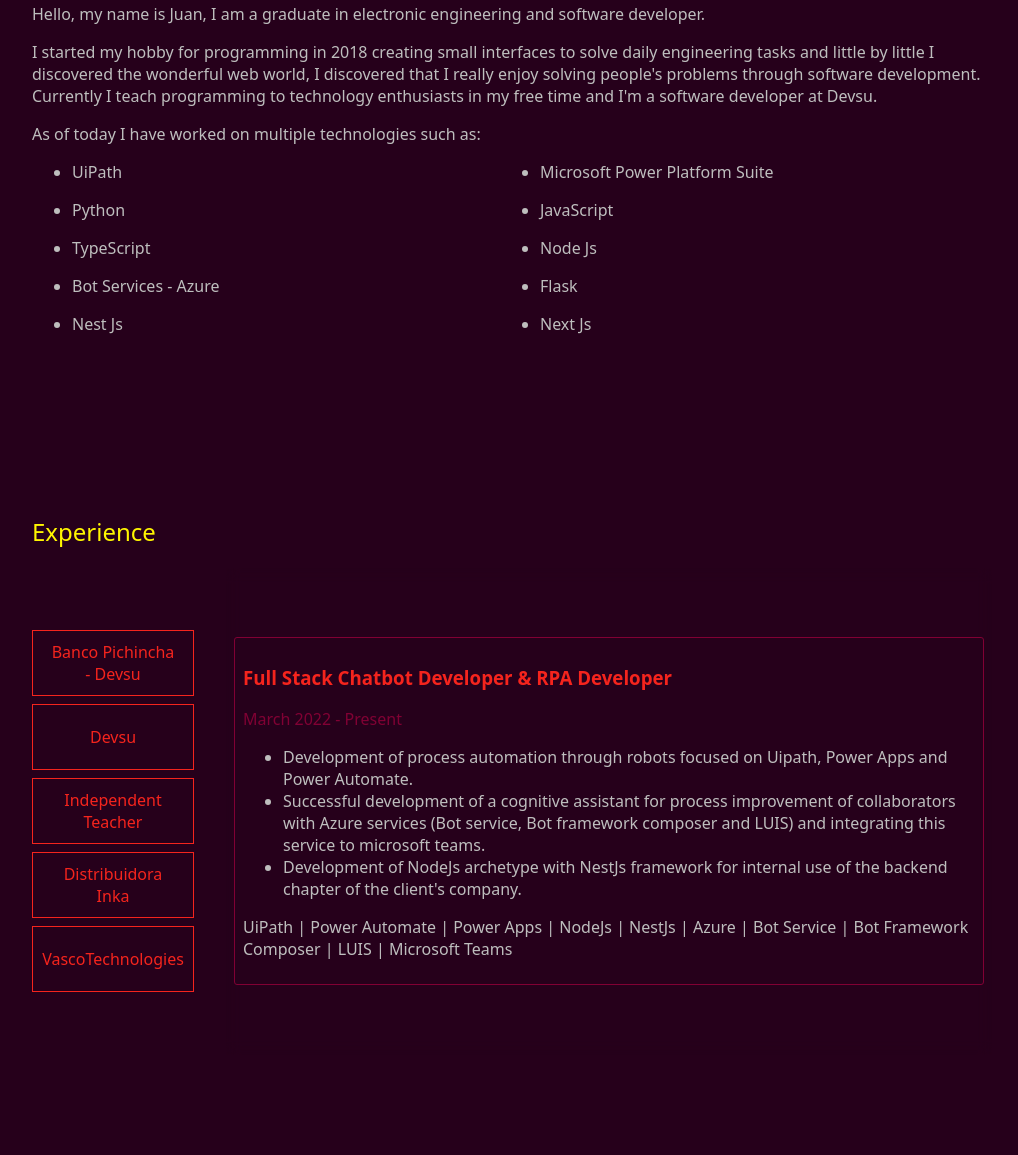
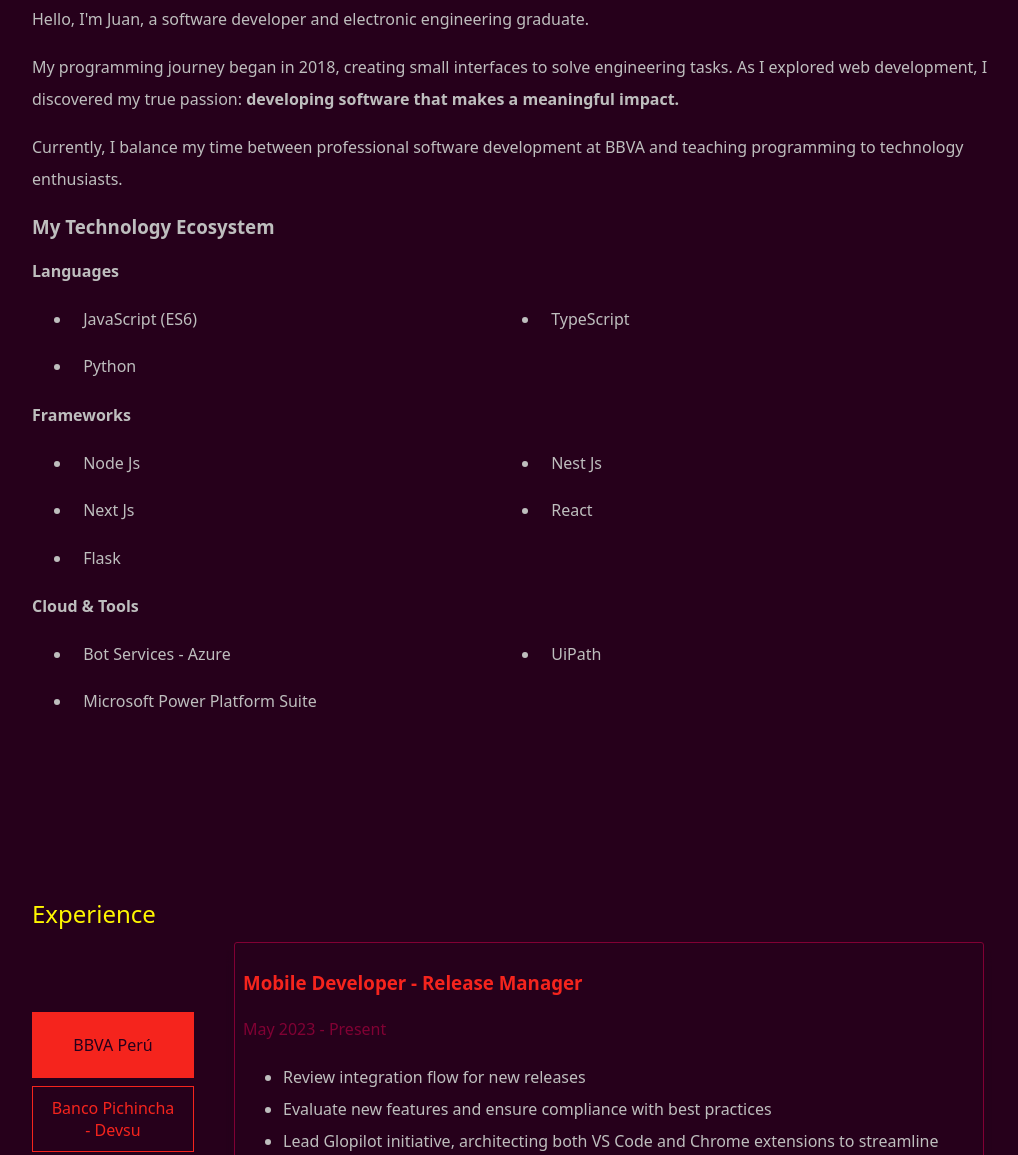
Before and after one commit to jitrodriguez/personal-website, a Gatsby site: page / in a window 1280 px wide. Shown: the part 846-2001 px from the top of the page, without its empty margins (128-1146 px from the left). Built offline with nearby package versions, Linux system fonts and the light colour scheme; Gatsby itself is replaced by a stand-in of ours.

Commit message:
feat: update new jobs

```diff
--- a/src/components/common/button/_basebutton.scss
+++ b/src/components/common/button/_basebutton.scss
@@ -14,7 +14,7 @@
   cursor: pointer;
   background-color: colors.$tertiary-color;
 }
-.button:hover {
+.button:hover, .button.selected {
   background-color: colors.$primary-color;
   color: colors.$tertiary-color;
   backdrop-filter: blur(4px);
--- a/src/components/common/jobsCard/button/index.js
+++ b/src/components/common/jobsCard/button/index.js
@@ -1,9 +1,9 @@
 import React from 'react';
 
-export default function Button({ text, changeFunction, id }) {
+export default function Button({ text, changeFunction, id, selectedId }) {
   return (
     <div
-      className='button primary-text'
+      className={`button primary-text ${selectedId === id ? 'selected' : ''}`}
       onClick={() => changeFunction(id)}
       onKeyDown={() => changeFunction(id)}>
       {text}
--- a/src/components/common/jobsCard/card/index.scss
+++ b/src/components/common/jobsCard/card/index.scss
@@ -10,6 +10,9 @@
   -webkit-backdrop-filter: blur(4px);
   .dates {
     color: colors.$secondary-color;
+  }
+  ul{
+    line-height: 2rem;
   }
 }
 
--- a/src/components/common/projectCard/index.scss
+++ b/src/components/common/projectCard/index.scss
@@ -2,6 +2,7 @@
 .project {
   position: relative;
   max-width: 24rem;
+  border: 1px solid colors.$secondary-color;
 }
 .projects {
   gap: 1rem;
--- a/src/components/sections/about/index.js
+++ b/src/components/sections/about/index.js
@@ -1,42 +1,74 @@
-import React from 'react';
-import Title from '../../common/titles';
-import './index.scss';
-import { motion } from 'framer-motion';
+import React from 'react'
+import Title from '../../common/titles'
+import './index.scss'
+import { motion } from 'framer-motion'
 
 export default function About({ variants }) {
+  const TECH_STACK = [
+    {
+      category: 'Languages',
+      items: ['JavaScript (ES6)', 'TypeScript', 'Python'],
+    },
+    {
+      category: 'Frameworks',
+      items: ['Node Js', 'Nest Js', 'Next Js', 'React', 'Flask'],
+    },
+    {
+      category: 'Cloud & Tools',
+      items: [
+        'Bot Services - Azure',
+        'UiPath',
+        'Microsoft Power Platform Suite',
+      ],
+    },
+  ]
+
   return (
     <motion.section
       initial='hidden'
       whileInView='visible'
       variants={variants}
       viewport={{ once: true, amount: 0.3 }}
-      id='about'>
-      <Title text='About me' />
+      aria-labelledby='about-title'
+      id='about'
+    >
+      <Title
+        text='About me'
+        id='about-title'
+      />
+      <div className='about-content'>
       <p>
-        Hello, my name is Juan, I am a graduate in electronic engineering and
-        software developer.
+        Hello, I'm Juan, a software developer and electronic engineering
+        graduate.
       </p>
       <p>
-        I started my hobby for programming in 2018 creating small interfaces to
-        solve daily engineering tasks and little by little I discovered the
-        wonderful web world, I discovered that I really enjoy solving people's
-        problems through software development. Currently I teach programming to
-        technology enthusiasts in my free time and I'm a software developer at
-        Devsu.
+        My programming journey began in 2018, creating small interfaces to solve
+        engineering tasks. As I explored web development, I discovered my true
+        passion:{' '}
+        <strong>developing software that makes a meaningful impact.</strong>
       </p>
-      <p>As of today I have worked on multiple technologies such as:</p>
-      <ul className='skills'>
-        <li>UiPath</li>
-        <li>Microsoft Power Platform Suite</li>
-        <li>Python</li>
-        <li>JavaScript</li>
-        <li>TypeScript</li>
-        <li>Node Js</li>
-        <li>Bot Services - Azure</li>
-        <li>Flask</li>
-        <li>Nest Js</li>
-        <li>Next Js</li>
-      </ul>
+      <p>
+        Currently, I balance my time between professional software development
+        at BBVA and teaching programming to technology enthusiasts.
+      </p>
+      <div className='tech-stack'>
+        <h3>My Technology Ecosystem</h3>
+        {TECH_STACK.map((category, index) => (
+          <div
+            key={index}
+            className='tech-category'
+          >
+            <h4>{category.category}</h4>
+            <ul className='skills'>
+              {category.items.map((tech, techIndex) => (
+                <li key={techIndex}>{tech}</li>
+              ))}
+            </ul>
+          </div>
+        ))}
+      </div>
+      </div>
+
     </motion.section>
-  );
+  )
 }
--- a/src/components/sections/experience/index.js
+++ b/src/components/sections/experience/index.js
@@ -41,6 +41,7 @@ export default function Experience({ variants }) {
           key={id}
           id={idName}
           text={ButtonTitle}
+          selectedId={selectedId}
           changeFunction={(id) => {
             setCardOpen(true);
             setSelectedId(id);
--- a/src/data/jobs.json
+++ b/src/data/jobs.json
@@ -1,8 +1,36 @@
 [
   {
+    "ButtonTitle": "BBVA Perú",
+    "MainTitle": "Mobile Developer - Release Manager",
+    "RangeDate": "May 2023 - Present",
+    "Items": [
+      "Review integration flow for new releases", "Evaluate new features and ensure compliance with best practices","Lead Glopilot initiative, architecting both VS Code and Chrome extensions to streamline development workflow through custom AI agents and GitHub Copilot integration, significantly improving team productivity",
+      "Authored development standards documentation for Lit Element, focusing on rendering optimization and BBVA Design System best practices",
+      "Reviewed PRs for new feature integration into GloMo BBVA application","Developed accessible components meeting global accessibility standards, including talkback and Voice Over compatibility"
+,"Created unit tests and E2E tests for web and mobile platforms"
+    ],
+    "Stack": [
+      "LitElement",
+      "Javascript",
+      "Typescript",
+      "HTMl",
+      "Scss",
+      "Polymer",
+      "Vscode Extension",
+      "Chrome Extension",
+      "Websockets",
+      "Fastify",
+      "Karma",
+      "Radish",
+      "Android",
+      "iOS",
+      "Bitbucket"
+    ]
+  },
+  {
     "ButtonTitle": "Banco Pichincha - Devsu",
-    "MainTitle": "Full Stack Chatbot Developer & RPA Developer",
-    "RangeDate": "March 2022 - Present",
+    "MainTitle": "Full Stack Developer",
+    "RangeDate": "March 2022 - May 2023",
     "Items": [
       "Development of process automation through robots focused on Uipath, Power Apps and Power Automate.",
       "Successful development of a cognitive assistant for process improvement of collaborators with Azure services (Bot service, Bot framework composer and LUIS) and integrating this service to microsoft teams.",
--- a/src/data/projectImportant.json
+++ b/src/data/projectImportant.json
@@ -1,4 +1,18 @@
 [
+  {
+    "Title": "Personal website",
+    "Link": "https://juanrodriguez.netlify.app/",
+    "Repository": "https://github.com/jitrodriguez/personal-website",
+    "Stack": "React, Gatsby, GraphQL",
+    "Image": "../assets/my-webpage.png"
+  },
+  {
+    "Title": "Pokedex",
+    "Link": "https://pokedex-launchxlatam.netlify.app/",
+    "Repository": "https://github.com/jitrodriguez/pokedex-html-tailwind",
+    "Stack": "HTML, CSS, JS, Tailwind CSS",
+    "Image": "../assets/pokedex.png"
+  },
   {
     "Title": "Github finder",
     "Link": "https://github-finder-app-five.vercel.app/",
--- a/src/styles/index.scss
+++ b/src/styles/index.scss
@@ -17,10 +17,14 @@ h2 {
   font-weight: 300;
 }
 p,
-li {
+li,
+h4 {
   color: colors.$text-color;
   font-size: 1rem;
+}
+p{
   font-weight: 300;
+  line-height: 2rem;
 }
 section {
   padding: 2rem;
@@ -43,3 +47,18 @@ footer {
   padding: 1rem;
   text-align: center;
 }
+.tech-stack{
+  h3{
+    color: colors.$text-color;
+  }
+}
+
+.skills {
+  display: flex;
+  flex-wrap: wrap;
+  gap: 0.5rem;
+
+  li {
+    padding: 0.3rem 0.7rem;
+  }
+}
```
Also changed, not shown: src/assets/my-webpage.png (added), src/assets/pokedex.png (added).
